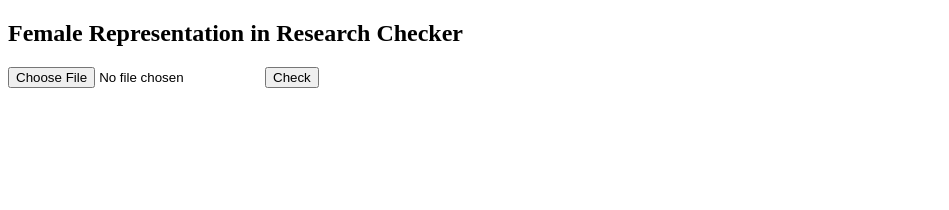
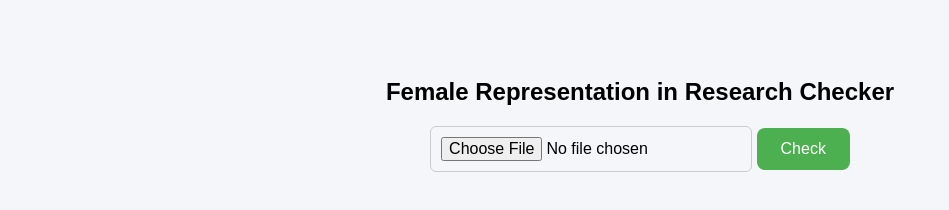
Before and after one commit to Danielle1248/Female-Representation-Checker-for-research-papers, a plain HTML site: page index.html in a window 1280 px wide. Shown: the whole page, without its empty margins (0-949 px from the left). Drawn offline with Linux system fonts and the light colour scheme.

Commit message:
Add files via upload

```diff
--- a/index.html
+++ b/index.html
@@ -3,6 +3,48 @@
 <head>
     <title>Female Representation Checker</title>
     <script src="https://cdnjs.cloudflare.com/ajax/libs/pdf.js/2.16.105/pdf.min.js"></script>
+
+<!-- Website design start -->
+
+<style>
+    body {
+        font-family: Arial, sans-serif;
+        background-color: #f4f6f9;
+        text-align: center;
+        padding: 50px;
+    }
+
+    h1 {
+        color: #333;
+        margin-bottom: 30px;
+    }
+
+    button {
+        background-color: #4CAF50;
+        color: white;
+        border: none;
+        padding: 12px 24px;
+        font-size: 16px;
+        border-radius: 8px;
+        cursor: pointer;
+    }
+
+    button:hover {
+        background-color: #45a049;
+    }
+
+    input {
+        padding: 10px;
+        font-size: 16px;
+        width: 300px;
+        margin-bottom: 20px;
+        border-radius: 6px;
+        border: 1px solid #ccc;
+    }
+</style>
+
+<!-- Website design end -->
+
 </head>
 <body>
 
```
